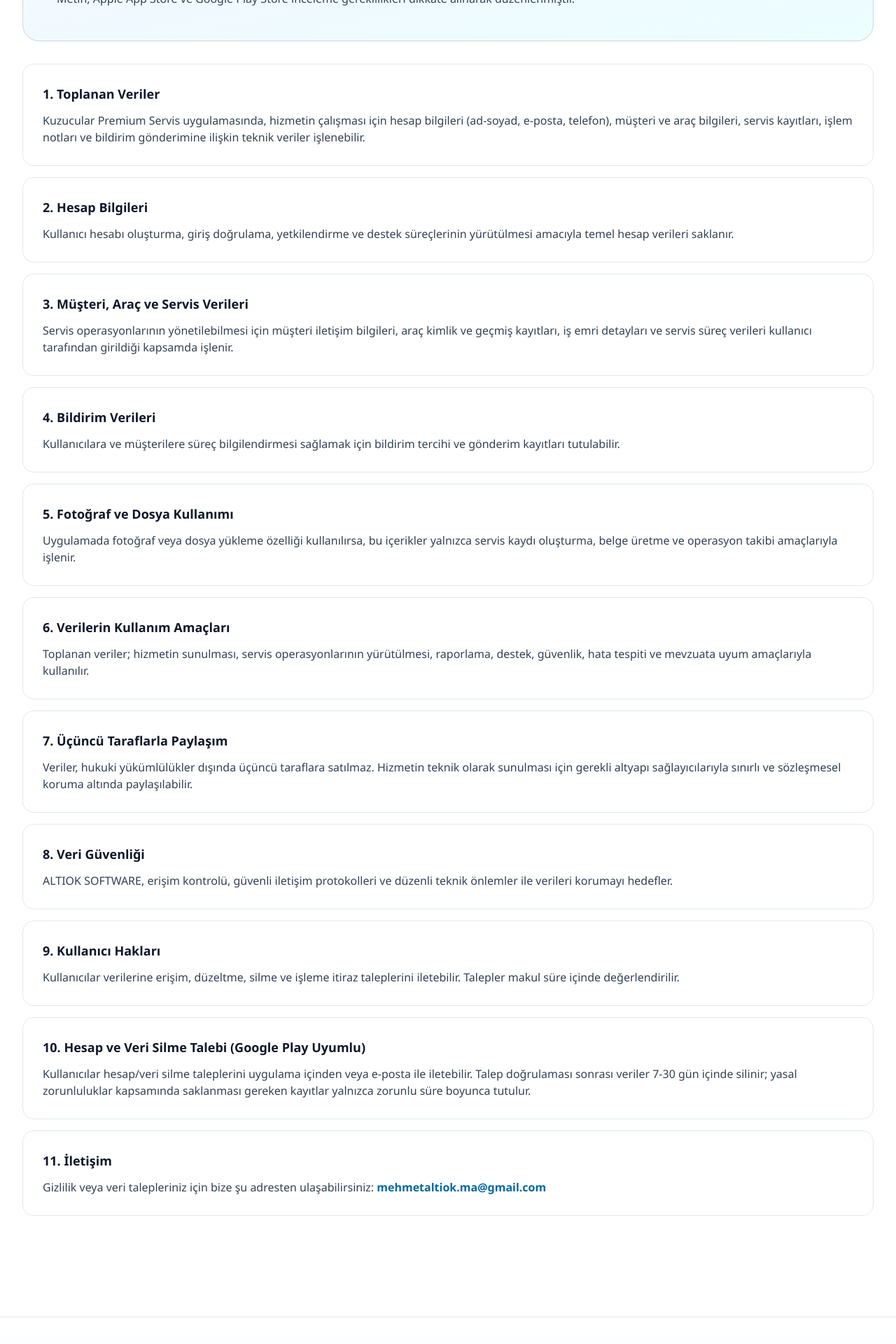
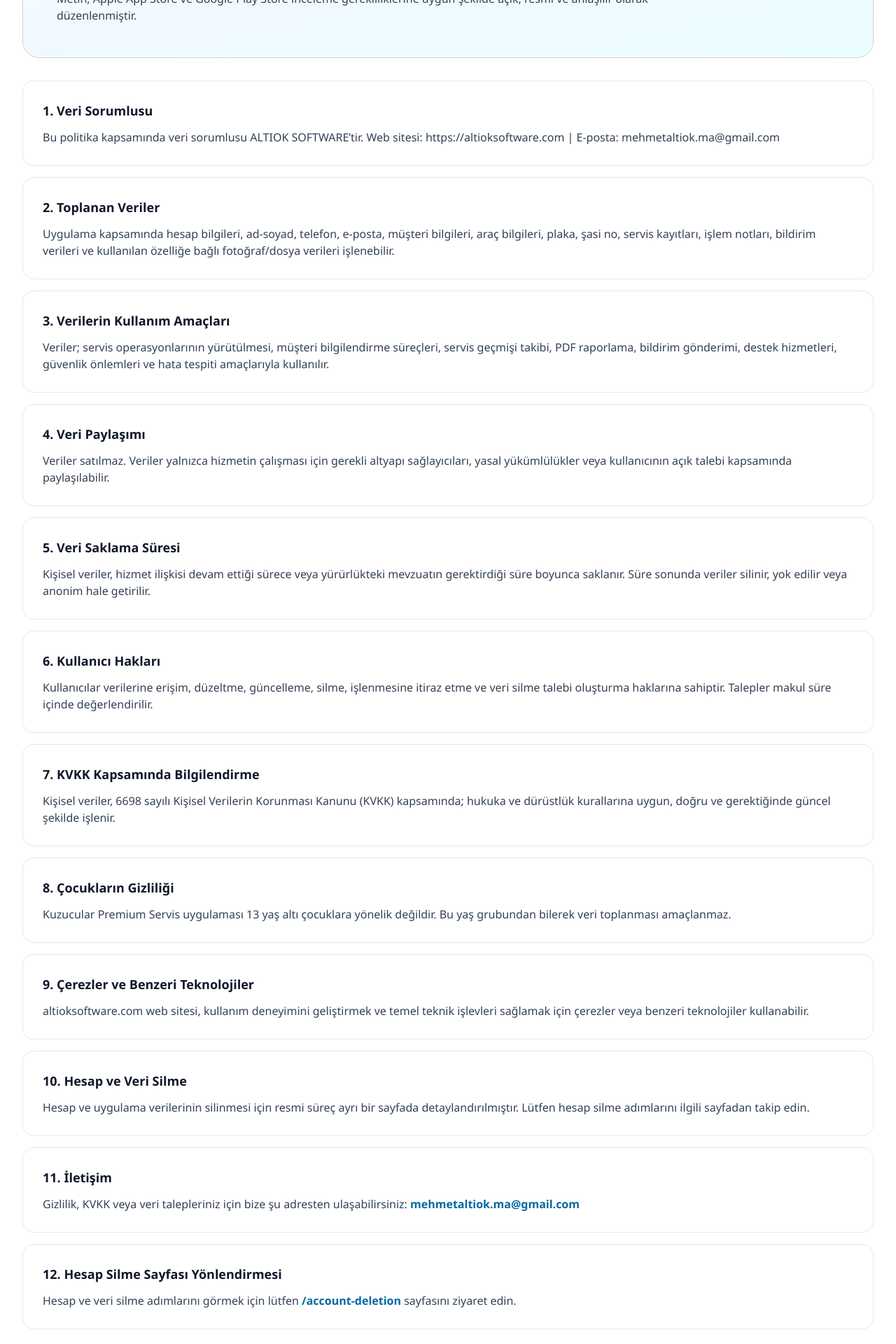
Before and after one commit to 13Mehmet13/altioksoftware-web, a React (Vite) app: page /privacy in a window 1280 px wide. Shown: the part 360-2280 px from the top of the page at 70% size. Built offline with nearby package versions, Linux system fonts and the light colour scheme.

Commit message:
Strengthen privacy and account deletion pages for store compliance

```diff
--- a/src/pages/AccountDeletionPage.jsx
+++ b/src/pages/AccountDeletionPage.jsx
@@ -6,8 +6,8 @@
           <p className="text-xs uppercase tracking-[0.16em] text-sky-800">Google Play Uyumlu</p>
           <h1 className="mt-3 text-3xl font-semibold text-slate-900 sm:text-5xl">Hesap ve Veri Silme Talebi</h1>
           <p className="mt-5 max-w-4xl text-sm leading-7 text-slate-700 sm:text-base">
-            Kuzucular Premium Servis kullanıcıları, hesaplarının ve ilgili uygulama verilerinin silinmesini talep
-            edebilir. Bu sayfa, Google Play gerekliliklerine uygun resmi silme sürecini açıklar.
+            Bu sayfa, Kuzucular Premium Servis uygulaması için Google Play hesap ve veri silme gerekliliklerine uygun
+            resmi bilgilendirme metnidir. Apple App Store kullanıcıları için de aynı süreç geçerlidir.
           </p>
         </div>
       </section>
@@ -16,32 +16,60 @@
         <article className="glass-panel rounded-2xl p-6 sm:p-7">
           <h2 className="text-lg font-semibold text-slate-900">1. Talep Oluşturma Yöntemi</h2>
           <p className="mt-3 text-sm leading-7 text-slate-700 sm:text-base">
-            Hesap silme talebinizi e-posta ile <a className="font-semibold text-sky-700 hover:text-sky-800" href="mailto:mehmetaltiok.ma@gmail.com">mehmetaltiok.ma@gmail.com</a> adresine iletebilir
-            veya destek sayfasındaki formu kullanabilirsiniz.
+            Hesap silme talebinizi e-posta ile{' '}
+            <a className="font-semibold text-sky-700 hover:text-sky-800" href="mailto:mehmetaltiok.ma@gmail.com">
+              mehmetaltiok.ma@gmail.com
+            </a>{' '}
+            adresine iletebilir veya destek sayfasındaki formu kullanabilirsiniz.
           </p>
         </article>
 
         <article className="glass-panel rounded-2xl p-6 sm:p-7">
-          <h2 className="text-lg font-semibold text-slate-900">2. Silinecek Veriler</h2>
+          <h2 className="text-lg font-semibold text-slate-900">2. Talep Doğrulama</h2>
           <p className="mt-3 text-sm leading-7 text-slate-700 sm:text-base">
-            Doğrulama sonrası kullanıcı hesabı, oturum bilgileri, kullanıcıya bağlı müşteri/araç/servis kayıtları ve
-            uygulama içi operasyon verileri silme kapsamına alınır.
+            Yetkisiz silme işlemlerini önlemek amacıyla, talep sahibi kullanıcı kimliği doğrulanabilir. Bu doğrulama,
+            hesap güvenliği ve veri bütünlüğü için uygulanır.
           </p>
         </article>
 
         <article className="glass-panel rounded-2xl p-6 sm:p-7">
-          <h2 className="text-lg font-semibold text-slate-900">3. Geçici Saklama Durumları</h2>
+          <h2 className="text-lg font-semibold text-slate-900">3. Silinecek Veriler</h2>
           <p className="mt-3 text-sm leading-7 text-slate-700 sm:text-base">
-            Hukuki yükümlülükler, güvenlik incelemeleri veya teknik denetim gerektiren kayıtlar, yalnızca zorunlu süre
-            boyunca sınırlı erişimle saklanabilir. Süre bitiminde bu veriler de silinir veya anonim hale getirilir.
+            Doğrulama sonrası kullanıcı hesabı, profil bilgileri, oturum verileri, bildirim tercihleri ve kullanıcıya
+            bağlı uygulama verileri silme kapsamına alınır.
           </p>
         </article>
 
         <article className="glass-panel rounded-2xl p-6 sm:p-7">
-          <h2 className="text-lg font-semibold text-slate-900">4. İşlem Süresi</h2>
+          <h2 className="text-lg font-semibold text-slate-900">4. Silinmeyebilecek / Geçici Saklanabilecek Veriler</h2>
           <p className="mt-3 text-sm leading-7 text-slate-700 sm:text-base">
-            Silme talepleri, talebin doğrulanmasından sonra ortalama 7 ila 30 gün içinde sonuçlandırılır. İşlem
-            sonucunda kullanıcıya bilgi verilir.
+            Yasal yükümlülükler, muhasebe kayıtları, güvenlik kayıtları ve olası uyuşmazlık kayıtları mevzuat
+            gereklilikleri doğrultusunda sınırlı süreyle saklanabilir. Bu süre sonunda veriler silinir veya anonim hale
+            getirilir.
+          </p>
+        </article>
+
+        <article className="glass-panel rounded-2xl p-6 sm:p-7">
+          <h2 className="text-lg font-semibold text-slate-900">5. İşlem Süresi</h2>
+          <p className="mt-3 text-sm leading-7 text-slate-700 sm:text-base">
+            Silme talepleri, kimlik doğrulama tamamlandıktan sonra 7 ila 30 gün içinde sonuçlandırılır. Sonuç
+            kullanıcıya e-posta ile bildirilir.
+          </p>
+        </article>
+
+        <article className="glass-panel rounded-2xl p-6 sm:p-7">
+          <h2 className="text-lg font-semibold text-slate-900">6. Veri Silme Sonrası</h2>
+          <p className="mt-3 text-sm leading-7 text-slate-700 sm:text-base">
+            Silme işlemi tamamlandığında hesaba erişim sona erer ve silinen veriler geri getirilemez. Kullanıcı dilerse
+            sonradan yeniden kayıt oluşturabilir.
+          </p>
+        </article>
+
+        <article className="glass-panel rounded-2xl p-6 sm:p-7">
+          <h2 className="text-lg font-semibold text-slate-900">7. KVKK Hakları</h2>
+          <p className="mt-3 text-sm leading-7 text-slate-700 sm:text-base">
+            Kullanıcılar 6698 sayılı KVKK kapsamında verilerine erişim, düzeltme, silme ve işlenmesine itiraz etme
+            haklarına sahiptir. Talepler, mevzuata uygun süreler içinde değerlendirilir.
           </p>
         </article>
       </section>
--- a/src/pages/PrivacyPage.jsx
+++ b/src/pages/PrivacyPage.jsx
@@ -1,43 +1,45 @@
+import { Link } from 'react-router-dom'
+
 const sections = [
   {
-    title: '1. Toplanan Veriler',
-    text: 'Kuzucular Premium Servis uygulamasında, hizmetin çalışması için hesap bilgileri (ad-soyad, e-posta, telefon), müşteri ve araç bilgileri, servis kayıtları, işlem notları ve bildirim gönderimine ilişkin teknik veriler işlenebilir.',
+    title: '1. Veri Sorumlusu',
+    text: 'Bu politika kapsamında veri sorumlusu ALTIOK SOFTWARE’tir. Web sitesi: https://altioksoftware.com | E-posta: mehmetaltiok.ma@gmail.com',
   },
   {
-    title: '2. Hesap Bilgileri',
-    text: 'Kullanıcı hesabı oluşturma, giriş doğrulama, yetkilendirme ve destek süreçlerinin yürütülmesi amacıyla temel hesap verileri saklanır.',
+    title: '2. Toplanan Veriler',
+    text: 'Uygulama kapsamında hesap bilgileri, ad-soyad, telefon, e-posta, müşteri bilgileri, araç bilgileri, plaka, şasi no, servis kayıtları, işlem notları, bildirim verileri ve kullanılan özelliğe bağlı fotoğraf/dosya verileri işlenebilir.',
   },
   {
-    title: '3. Müşteri, Araç ve Servis Verileri',
-    text: 'Servis operasyonlarının yönetilebilmesi için müşteri iletişim bilgileri, araç kimlik ve geçmiş kayıtları, iş emri detayları ve servis süreç verileri kullanıcı tarafından girildiği kapsamda işlenir.',
+    title: '3. Verilerin Kullanım Amaçları',
+    text: 'Veriler; servis operasyonlarının yürütülmesi, müşteri bilgilendirme süreçleri, servis geçmişi takibi, PDF raporlama, bildirim gönderimi, destek hizmetleri, güvenlik önlemleri ve hata tespiti amaçlarıyla kullanılır.',
   },
   {
-    title: '4. Bildirim Verileri',
-    text: 'Kullanıcılara ve müşterilere süreç bilgilendirmesi sağlamak için bildirim tercihi ve gönderim kayıtları tutulabilir.',
+    title: '4. Veri Paylaşımı',
+    text: 'Veriler satılmaz. Veriler yalnızca hizmetin çalışması için gerekli altyapı sağlayıcıları, yasal yükümlülükler veya kullanıcının açık talebi kapsamında paylaşılabilir.',
   },
   {
-    title: '5. Fotoğraf ve Dosya Kullanımı',
-    text: 'Uygulamada fotoğraf veya dosya yükleme özelliği kullanılırsa, bu içerikler yalnızca servis kaydı oluşturma, belge üretme ve operasyon takibi amaçlarıyla işlenir.',
+    title: '5. Veri Saklama Süresi',
+    text: 'Kişisel veriler, hizmet ilişkisi devam ettiği sürece veya yürürlükteki mevzuatın gerektirdiği süre boyunca saklanır. Süre sonunda veriler silinir, yok edilir veya anonim hale getirilir.',
   },
   {
-    title: '6. Verilerin Kullanım Amaçları',
-    text: 'Toplanan veriler; hizmetin sunulması, servis operasyonlarının yürütülmesi, raporlama, destek, güvenlik, hata tespiti ve mevzuata uyum amaçlarıyla kullanılır.',
+    title: '6. Kullanıcı Hakları',
+    text: 'Kullanıcılar verilerine erişim, düzeltme, güncelleme, silme, işlenmesine itiraz etme ve veri silme talebi oluşturma haklarına sahiptir. Talepler makul süre içinde değerlendirilir.',
   },
   {
-    title: '7. Üçüncü Taraflarla Paylaşım',
-    text: 'Veriler, hukuki yükümlülükler dışında üçüncü taraflara satılmaz. Hizmetin teknik olarak sunulması için gerekli altyapı sağlayıcılarıyla sınırlı ve sözleşmesel koruma altında paylaşılabilir.',
+    title: '7. KVKK Kapsamında Bilgilendirme',
+    text: 'Kişisel veriler, 6698 sayılı Kişisel Verilerin Korunması Kanunu (KVKK) kapsamında; hukuka ve dürüstlük kurallarına uygun, doğru ve gerektiğinde güncel şekilde işlenir.',
   },
   {
-    title: '8. Veri Güvenliği',
-    text: 'ALTIOK SOFTWARE, erişim kontrolü, güvenli iletişim protokolleri ve düzenli teknik önlemler ile verileri korumayı hedefler.',
+    title: '8. Çocukların Gizliliği',
+    text: 'Kuzucular Premium Servis uygulaması 13 yaş altı çocuklara yönelik değildir. Bu yaş grubundan bilerek veri toplanması amaçlanmaz.',
   },
   {
-    title: '9. Kullanıcı Hakları',
-    text: 'Kullanıcılar verilerine erişim, düzeltme, silme ve işleme itiraz taleplerini iletebilir. Talepler makul süre içinde değerlendirilir.',
+    title: '9. Çerezler ve Benzeri Teknolojiler',
+    text: 'altioksoftware.com web sitesi, kullanım deneyimini geliştirmek ve temel teknik işlevleri sağlamak için çerezler veya benzeri teknolojiler kullanabilir.',
   },
   {
-    title: '10. Hesap ve Veri Silme Talebi (Google Play Uyumlu)',
-    text: 'Kullanıcılar hesap/veri silme taleplerini uygulama içinden veya e-posta ile iletebilir. Talep doğrulaması sonrası veriler 7-30 gün içinde silinir; yasal zorunluluklar kapsamında saklanması gereken kayıtlar yalnızca zorunlu süre boyunca tutulur.',
+    title: '10. Hesap ve Veri Silme',
+    text: 'Hesap ve uygulama verilerinin silinmesi için resmi süreç ayrı bir sayfada detaylandırılmıştır. Lütfen hesap silme adımlarını ilgili sayfadan takip edin.',
   },
 ]
 
@@ -50,8 +52,8 @@
           <h1 className="mt-3 text-3xl font-semibold text-slate-900 sm:text-5xl">Gizlilik Politikası</h1>
           <p className="mt-5 max-w-4xl text-sm leading-7 text-slate-700 sm:text-base">
             Bu gizlilik politikası, ALTIOK SOFTWARE tarafından geliştirilen Kuzucular Premium Servis uygulaması için
-            hazırlanmıştır. Metin, Apple App Store ve Google Play Store inceleme gereklilikleri dikkate alınarak
-            düzenlenmiştir.
+            hazırlanmıştır. Metin, Apple App Store ve Google Play Store inceleme gerekliliklerine uygun şekilde açık,
+            resmi ve anlaşılır olarak düzenlenmiştir.
           </p>
         </div>
       </section>
@@ -67,7 +69,21 @@
         <article className="glass-panel rounded-2xl p-6 sm:p-7">
           <h2 className="text-lg font-semibold text-slate-900">11. İletişim</h2>
           <p className="mt-3 text-sm leading-7 text-slate-700 sm:text-base">
-            Gizlilik veya veri talepleriniz için bize şu adresten ulaşabilirsiniz: <a className="font-semibold text-sky-700 hover:text-sky-800" href="mailto:mehmetaltiok.ma@gmail.com">mehmetaltiok.ma@gmail.com</a>
+            Gizlilik, KVKK veya veri talepleriniz için bize şu adresten ulaşabilirsiniz:{' '}
+            <a className="font-semibold text-sky-700 hover:text-sky-800" href="mailto:mehmetaltiok.ma@gmail.com">
+              mehmetaltiok.ma@gmail.com
+            </a>
+          </p>
+        </article>
+
+        <article className="glass-panel rounded-2xl p-6 sm:p-7">
+          <h2 className="text-lg font-semibold text-slate-900">12. Hesap Silme Sayfası Yönlendirmesi</h2>
+          <p className="mt-3 text-sm leading-7 text-slate-700 sm:text-base">
+            Hesap ve veri silme adımlarını görmek için lütfen{' '}
+            <Link to="/account-deletion" className="font-semibold text-sky-700 hover:text-sky-800">
+              /account-deletion
+            </Link>{' '}
+            sayfasını ziyaret edin.
           </p>
         </article>
       </section>
```
